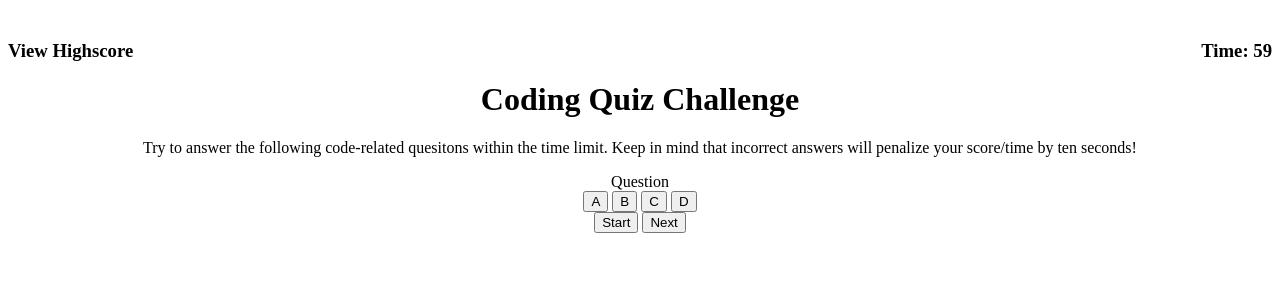
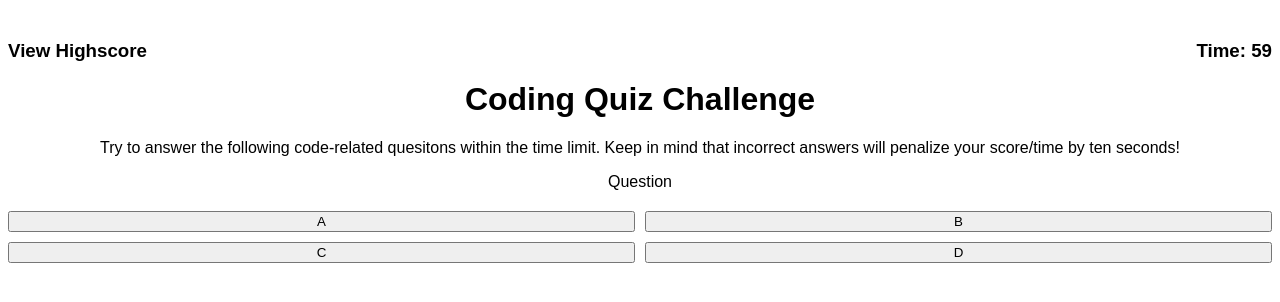
Before and after one commit to emilyfern121/code-quiz, a plain HTML site: page index.html in a window 1280 px wide. Both pictures are taken after a click on the button "Start". Drawn offline with Linux system fonts and the light colour scheme.

Commit message:
updated the style of the web page

```diff
--- a/assets/style.css
+++ b/assets/style.css
@@ -1,4 +1,6 @@
-
+* {
+    font-family: Arial, Helvetica, sans-serif;
+}
 .score {
     float: left;
     width: 50%;
@@ -10,6 +12,17 @@
     text-align: right;
 }
 
-h1, p, .container, .controls {
+h1, p, .container  {
     text-align: center;
 }
+
+.btn-grid {
+    display: grid;
+    grid-template-columns: repeat(2, auto);
+    gap: 10px;
+    margin: 20px 0;
+}
+
+.hide {
+    display: none;
+}
```
